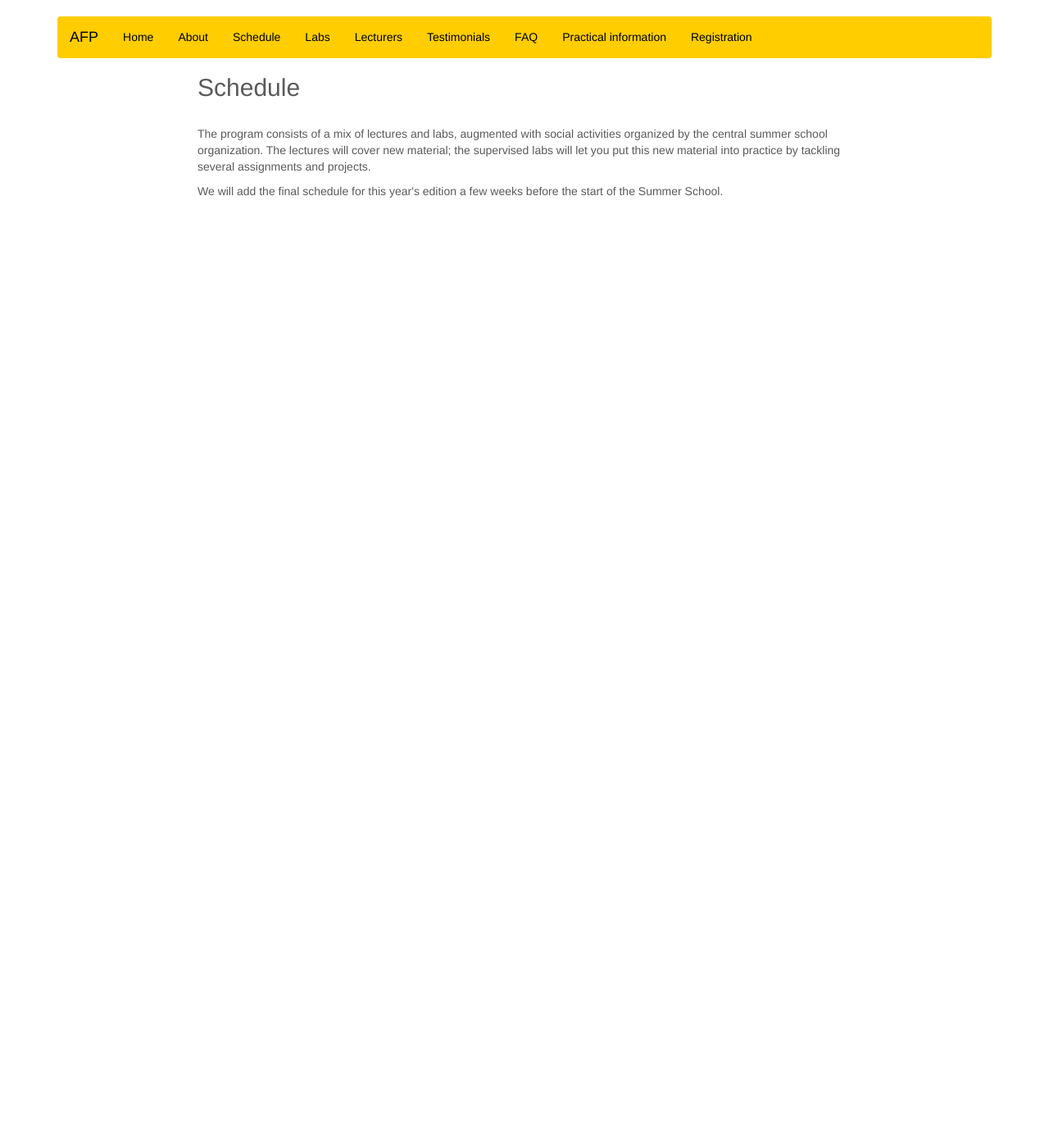
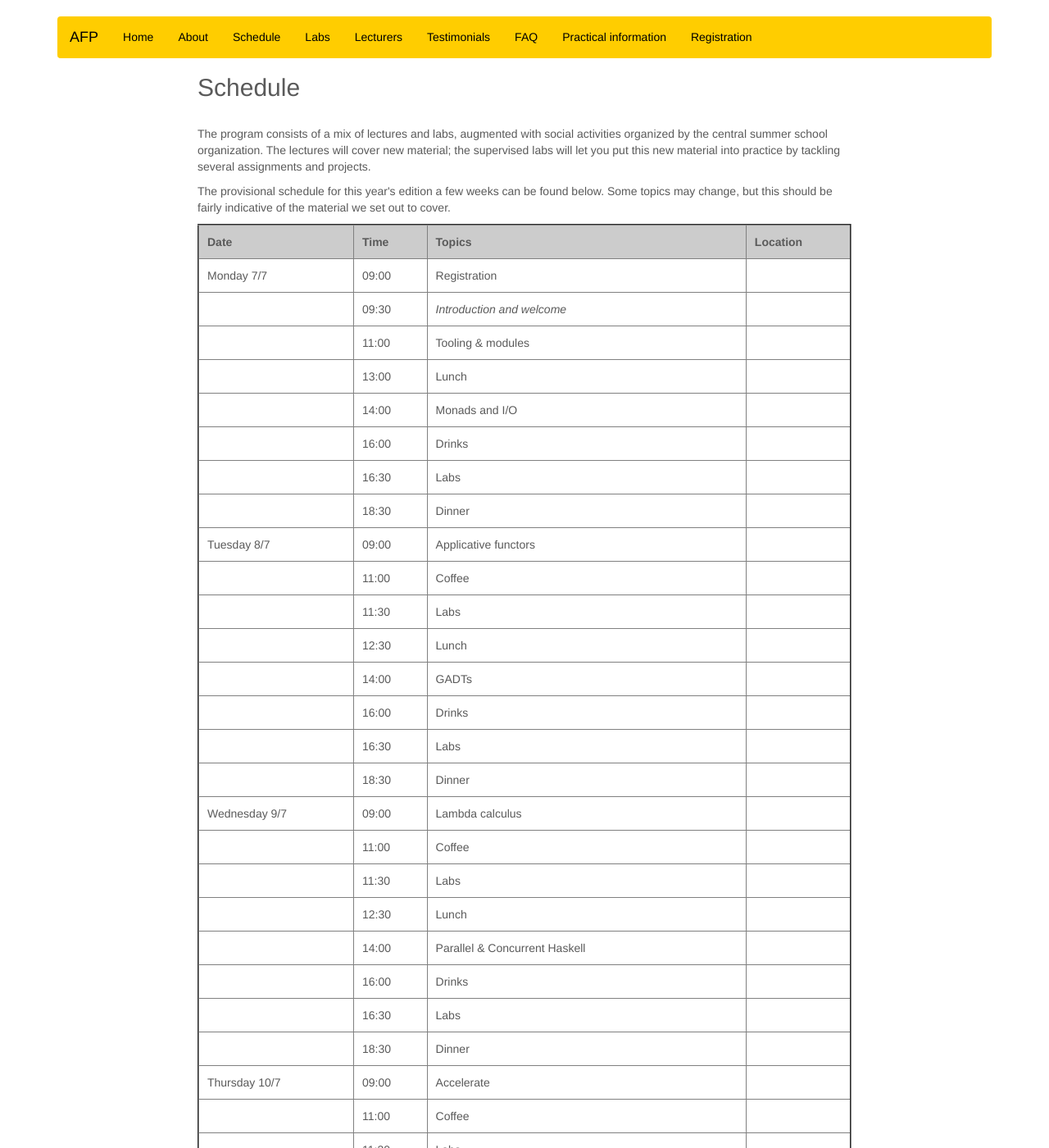
Before and after one commit to uu-afp/uu-afp.github.io, a Jekyll site: the page built from schedule.html, in a window 1280 px wide and 1400 px high. Shown: the whole window at 82% size. Built offline with Jekyll 4.4.1, drawn with Linux system fonts in a browser that asks for light colours; nearby versions of some CDN libraries; some of the changed text lies outside the part shown.

Commit message:
Added schedule.

```diff
--- a/schedule.html
+++ b/schedule.html
@@ -16,8 +16,9 @@ several assignments and projects.</p>
 
 
 <p>
-We will add the final schedule for this year's edition a few weeks
-before the start of the Summer School.
+The provisional schedule for this year's edition a few weeks can be
+found below. Some topics may change, but this should be fairly
+indicative of the material we set out to cover.
 </p>
 <!-- <ul> -->
 <!--   <li>Monads and applicative functors </li> -->
@@ -40,274 +41,274 @@ before the start of the Summer School.
 <!-- </p></br> -->
 
 
-<!--   <table cols="4" width="100%" cellpadding="3" border="2"> -->
-<!--     <tr bgcolor="#CCCCCC"> -->
+  <table cols="4" width="100%" cellpadding="3" border="2">
+    <tr bgcolor="#CCCCCC">
 
-<!--       <th>Date</th> -->
+      <th>Date</th>
 
-<!--       <th>Time</th> -->
+      <th>Time</th>
 
-<!--       <th>Topics</th> -->
+      <th>Topics</th>
 
-<!--       <th>Location</th> -->
+      <th>Location</th>
 
-<!--     </tr> -->
+    </tr>
 
-<!--     <tr> -->
-<!--       <td>Monday 8/7</td> -->
-<!--       <td>09:00</td> -->
-<!--       <td>Registration</td> -->
-<!--       <td>BBG 5th floor coffee room</td> -->
-<!--     </tr> -->
+    <tr>
+      <td>Monday 7/7</td>
+      <td>09:00</td>
+      <td>Registration</td>
+      <td></td>
+    </tr>
 
-<!--     <tr> -->
-<!--       <td></td> -->
-<!--       <td>09:30</td> -->
-<!--       <td><i>Introduction and welcome</i> (Wouter) </td> -->
-<!--       <td>BBG 165</td> -->
-<!--     </tr> -->
+    <tr>
+      <td></td>
+      <td>09:30</td>
+      <td><i>Introduction and welcome</i></td>
+      <td></td>
+    </tr>
 
 
-<!--     <tr> -->
-<!--       <td></td> -->
-<!--       <td>11:00</td> -->
-<!--       <td><a href="slides/01-intro.pdf">Tooling & modules</a> (Wouter) </td> -->
-<!--       <td>BBG 165</td> -->
-<!--     </tr> -->
+    <tr>
+      <td></td>
+      <td>11:00</td>
+      <td>Tooling & modules </td>
+      <td></td>
+    </tr>
 
-<!--     <tr> -->
-<!--       <td></td> -->
-<!--       <td>13:00</td> -->
-<!--       <td>Lunch - Botanical Gardens</td> -->
-<!--       <td></td> -->
-<!--     </tr> -->
+    <tr>
+      <td></td>
+      <td>13:00</td>
+      <td>Lunch</td>
+      <td></td>
+    </tr>
 
-<!--     <tr> -->
-<!--       <td></td> -->
-<!--       <td>14:00</td> -->
-<!--       <td><a href="slides/02-monads.pdf">Monads and I/O</a> (David) </td> -->
-<!--       <td>BBG 165</td> -->
-<!--     </tr> -->
+    <tr>
+      <td></td>
+      <td>14:00</td>
+      <td>Monads and I/O </td>
+      <td></td>
+    </tr>
 
-<!--     <tr> -->
-<!--       <td></td> -->
-<!--       <td>16:00</td> -->
-<!--       <td>Drinks</td> -->
-<!--       <td></td> -->
-<!--     </tr> -->
+    <tr>
+      <td></td>
+      <td>16:00</td>
+      <td>Drinks</td>
+      <td></td>
+    </tr>
 
-<!--     <tr> -->
-<!--       <td></td> -->
-<!--       <td>16:30</td> -->
-<!--       <td>Labs </td> -->
-<!--       <td>BBG 165</td> -->
-<!--     </tr> -->
+    <tr>
+      <td></td>
+      <td>16:30</td>
+      <td>Labs </td>
+      <td></td>
+    </tr>
 
-<!--     <tr> -->
-<!--       <td></td> -->
-<!--       <td>18:30</td> -->
-<!--       <td>Dinner - <a href="https://www.happsutrecht.nl/">Happs</a></td> -->
-<!--       <td></td> -->
-<!--     </tr> -->
+    <tr>
+      <td></td>
+      <td>18:30</td>
+      <td>Dinner</td>
+      <td></td>
+    </tr>
 
 
-<!--     <tr> -->
-<!--       <td>Tuesday 9/7</td> -->
-<!--       <td>09:00</td> -->
-<!--       <td><a href="slides/03-applicatives.pdf">Applicative functors</a> (David)</td> -->
-<!--       <td>BBG 061</td> -->
-<!--     </tr> -->
+    <tr>
+      <td>Tuesday 8/7</td>
+      <td>09:00</td>
+      <td>Applicative functors</td>
+      <td></td>
+    </tr>
 
-<!--     <tr> -->
-<!--       <td></td> -->
-<!--       <td>11:00</td> -->
-<!--       <td>Coffee</td> -->
-<!--       <td>BBG 061</td> -->
-<!--     </tr> -->
+    <tr>
+      <td></td>
+      <td>11:00</td>
+      <td>Coffee</td>
+      <td></td>
+    </tr>
 
-<!--     <tr> -->
-<!--       <td></td> -->
-<!--       <td>11:30</td> -->
-<!--       <td>Labs </td> -->
-<!--       <td>BBG 061</td> -->
-<!--     </tr> -->
+    <tr>
+      <td></td>
+      <td>11:30</td>
+      <td>Labs </td>
+      <td></td>
+    </tr>
 
-<!--     <tr> -->
-<!--       <td></td> -->
-<!--       <td>12:30</td> -->
-<!--       <td>Lunch</td> -->
-<!--       <td></td> -->
-<!--     </tr> -->
+    <tr>
+      <td></td>
+      <td>12:30</td>
+      <td>Lunch</td>
+      <td></td>
+    </tr>
 
-<!--     <tr> -->
-<!--       <td></td> -->
-<!--       <td>14:00</td> -->
-<!--       <td><a href="slides/04-gadts.pdf">GADTs</a> (Jacco)</td> -->
-<!--       <td>BBG 061</td> -->
-<!--     </tr> -->
+    <tr>
+      <td></td>
+      <td>14:00</td>
+      <td>GADTs</td>
+      <td></td>
+    </tr>
 
-<!--     <tr> -->
-<!--       <td></td> -->
-<!--       <td>16:00</td> -->
-<!--       <td>Drinks</td> -->
-<!--       <td></td> -->
-<!--     </tr> -->
+    <tr>
+      <td></td>
+      <td>16:00</td>
+      <td>Drinks</td>
+      <td></td>
+    </tr>
 
-<!--     <tr> -->
-<!--       <td></td> -->
-<!--       <td>16:30</td> -->
-<!--       <td>Labs</td> -->
-<!--       <td>BBG 061</td> -->
-<!--     </tr> -->
+    <tr>
+      <td></td>
+      <td>16:30</td>
+      <td>Labs</td>
+      <td></td>
+    </tr>
 
-<!--     <tr> -->
-<!--       <td></td> -->
-<!--       <td>18:30</td> -->
-<!--       <td>Dinner - <a href="https://www.ilpozzo.nl/">Il Pozzo</a></td> -->
-<!--       <td></td> -->
-<!--     </tr> -->
+    <tr>
+      <td></td>
+      <td>18:30</td>
+      <td>Dinner</td>
+      <td></td>
+    </tr>
 
 
-<!--     <tr> -->
-<!--       <td>Wednesday 10/7</td> -->
-<!--       <td>09:00</td> -->
-<!--       <td><a href="slides/lambda-2024.pdf">Lambda calculus</a> (Lawrence) -->
-<!--       <td>BBG 061</td> -->
-<!--     </tr> -->
+    <tr>
+      <td>Wednesday 9/7</td>
+      <td>09:00</td>
+      <td>Lambda calculus</td>
+      <td></td>
+    </tr>
 
-<!--     <tr> -->
-<!--       <td></td> -->
-<!--       <td>11:00</td> -->
-<!--       <td>Coffee</td> -->
-<!--       <td>BBG 061</td> -->
-<!--     </tr> -->
+    <tr>
+      <td></td>
+      <td>11:00</td>
+      <td>Coffee</td>
+      <td></td>
+    </tr>
 
-<!--     <tr> -->
-<!--       <td></td> -->
-<!--       <td>11:30</td> -->
-<!--       <td>Labs </td> -->
-<!--       <td>BBG 061</td> -->
-<!--     </tr> -->
+    <tr>
+      <td></td>
+      <td>11:30</td>
+      <td>Labs </td>
+      <td></td>
+    </tr>
 
-<!--     <tr> -->
-<!--       <td></td> -->
-<!--       <td>12:30</td> -->
-<!--       <td>Lunch</td> -->
-<!--       <td></td> -->
-<!--     </tr> -->
+    <tr>
+      <td></td>
+      <td>12:30</td>
+      <td>Lunch</td>
+      <td></td>
+    </tr>
 
-<!--     <tr> -->
-<!--       <td></td> -->
-<!--       <td>14:00</td> -->
-<!--       <td><a href="slides/ifc.pdf">Information flow</a> (Marco)</td> -->
-<!--       <td>BBG 061</td> -->
-<!--     </tr> -->
+    <tr>
+      <td></td>
+      <td>14:00</td>
+      <td>Parallel & Concurrent Haskell</td>
+      <td></td>
+    </tr>
 
-<!--     <tr> -->
-<!--       <td></td> -->
-<!--       <td>16:00</td> -->
-<!--       <td>Drinks</td> -->
-<!--       <td>BBG 061</td> -->
-<!--     </tr> -->
+    <tr>
+      <td></td>
+      <td>16:00</td>
+      <td>Drinks</td>
+      <td></td>
+    </tr>
 
-<!--     <tr> -->
-<!--       <td></td> -->
-<!--       <td>16:30</td> -->
-<!--       <td>Labs </td> -->
-<!--       <td>BBG 061</td> -->
-<!--     </tr> -->
+    <tr>
+      <td></td>
+      <td>16:30</td>
+      <td>Labs </td>
+      <td></td>
+    </tr>
 
-<!--     <tr> -->
-<!--       <td></td> -->
-<!--       <td>18:30</td> -->
-<!--       <td>Dinner - <a href="https://djakarta.nl/">Djakarta</a></td> -->
-<!--       <td></td> -->
-<!--     </tr> -->
+    <tr>
+      <td></td>
+      <td>18:30</td>
+      <td>Dinner</td>
+      <td></td>
+    </tr>
 
-<!--     <tr> -->
-<!--       <td>Thursday 11/7</td> -->
-<!--       <td>09:00</td> -->
-<!--       <td><a href="slides/07-accelerate.pdf">Accelerate</a> (Ivo) </td> -->
-<!--       <td>BBG 165</td> -->
-<!--     </tr> -->
+    <tr>
+      <td>Thursday 10/7</td>
+      <td>09:00</td>
+      <td>Accelerate</td>
+      <td></td>
+    </tr>
 
-<!--     <tr> -->
-<!--       <td></td> -->
-<!--       <td>11:00</td> -->
-<!--       <td>Coffee</td> -->
-<!--       <td>BBG 165</td> -->
-<!--     </tr> -->
+    <tr>
+      <td></td>
+      <td>11:00</td>
+      <td>Coffee</td>
+      <td></td>
+    </tr>
 
-<!--     <tr> -->
-<!--       <td></td> -->
-<!--       <td>11:30</td> -->
-<!--       <td>Labs</td> -->
-<!--       <td>BBG 165</td> -->
-<!--     </tr> -->
+    <tr>
+      <td></td>
+      <td>11:30</td>
+      <td>Labs</td>
+      <td></td>
+    </tr>
 
-<!--     <tr> -->
-<!--       <td></td> -->
-<!--       <td>12:30</td> -->
-<!--       <td>Lunch</td> -->
-<!--       <td></td> -->
-<!--     </tr> -->
+    <tr>
+      <td></td>
+      <td>12:30</td>
+      <td>Lunch</td>
+      <td></td>
+    </tr>
 
-<!--     <tr> -->
-<!--       <td></td> -->
-<!--       <td>14:00</td> -->
-<!--       <td><a href="slides/07-type-families.pdf">Type families</a> (Gabriele)</td> -->
-<!--       <td>BBG 165</td> -->
-<!--     </tr> -->
+    <tr>
+      <td></td>
+      <td>14:00</td>
+      <td>Type families</td>
+      <td></td>
+    </tr>
 
-<!--     <tr> -->
-<!--       <td></td> -->
-<!--       <td>16:00</td> -->
-<!--       <td>Coffee</td> -->
-<!--       <td></td> -->
-<!--     </tr> -->
+    <tr>
+      <td></td>
+      <td>16:00</td>
+      <td>Coffee</td>
+      <td></td>
+    </tr>
 
-<!--     <tr> -->
-<!--       <td></td> -->
-<!--       <td>16:30</td> -->
-<!--       <td>Labs</td> -->
-<!--       <td>BBG 165</td> -->
-<!--     </tr> -->
+    <tr>
+      <td></td>
+      <td>16:30</td>
+      <td>Labs</td>
+      <td></td>
+    </tr>
 
-<!--     <tr> -->
-<!--       <td></td> -->
-<!--       <td>18:30</td> -->
-<!--       <td>Dinner - <a href="https://theehuisrhijnauwen.nl/">Theehuis Rhijnauwen</a></td> -->
-<!--       <td></td> -->
-<!--     </tr> -->
+    <tr>
+      <td></td>
+      <td>18:30</td>
+      <td>Dinner</td>
+      <td></td>
+    </tr>
 
-<!--     <tr> -->
-<!--       <td>Friday 12/7</td> -->
-<!--       <td>09:45</td> -->
-<!--       <td>Key collection</td> -->
-<!--       <td>BBG 165</td> -->
-<!--     </tr> -->
+    <tr>
+      <td>Friday 11/7</td>
+      <td>09:45</td>
+      <td>Key collection</td>
+      <td></td>
+    </tr>
 
-<!--     <tr> -->
-<!--       <td></td> -->
-<!--       <td>10:00</td> -->
-<!--       <td><a href="slides/farhad.pdf">Guest lecture - Farhad Mehta</a></td> -->
-<!--       <td>BBG 165</td> -->
-<!--     </tr> -->
+    <tr>
+      <td></td>
+      <td>10:00</td>
+      <td>Information Flow Security in Haskell</td>
+      <td></td>
+    </tr>
 
-<!--     <tr> -->
-<!--       <td></td> -->
-<!--       <td>12:00</td> -->
-<!--       <td>Closure</td> -->
-<!--       <td>BBG 165</td> -->
-<!--     </tr> -->
+    <tr>
+      <td></td>
+      <td>12:00</td>
+      <td>Closure</td>
+      <td></td>
+    </tr>
 
-<!--     <tr> -->
-<!--       <td></td> -->
-<!--       <td>12:30</td> -->
-<!--       <td>Lunch - Jazzmans</td> -->
-<!--       <td></td> -->
-<!--     </tr> -->
+    <tr>
+      <td></td>
+      <td>12:30</td>
+      <td>Lunch</td>
+      <td></td>
+    </tr>
 
-<!--   </table> -->
+  </table>
 
 </div>
```
